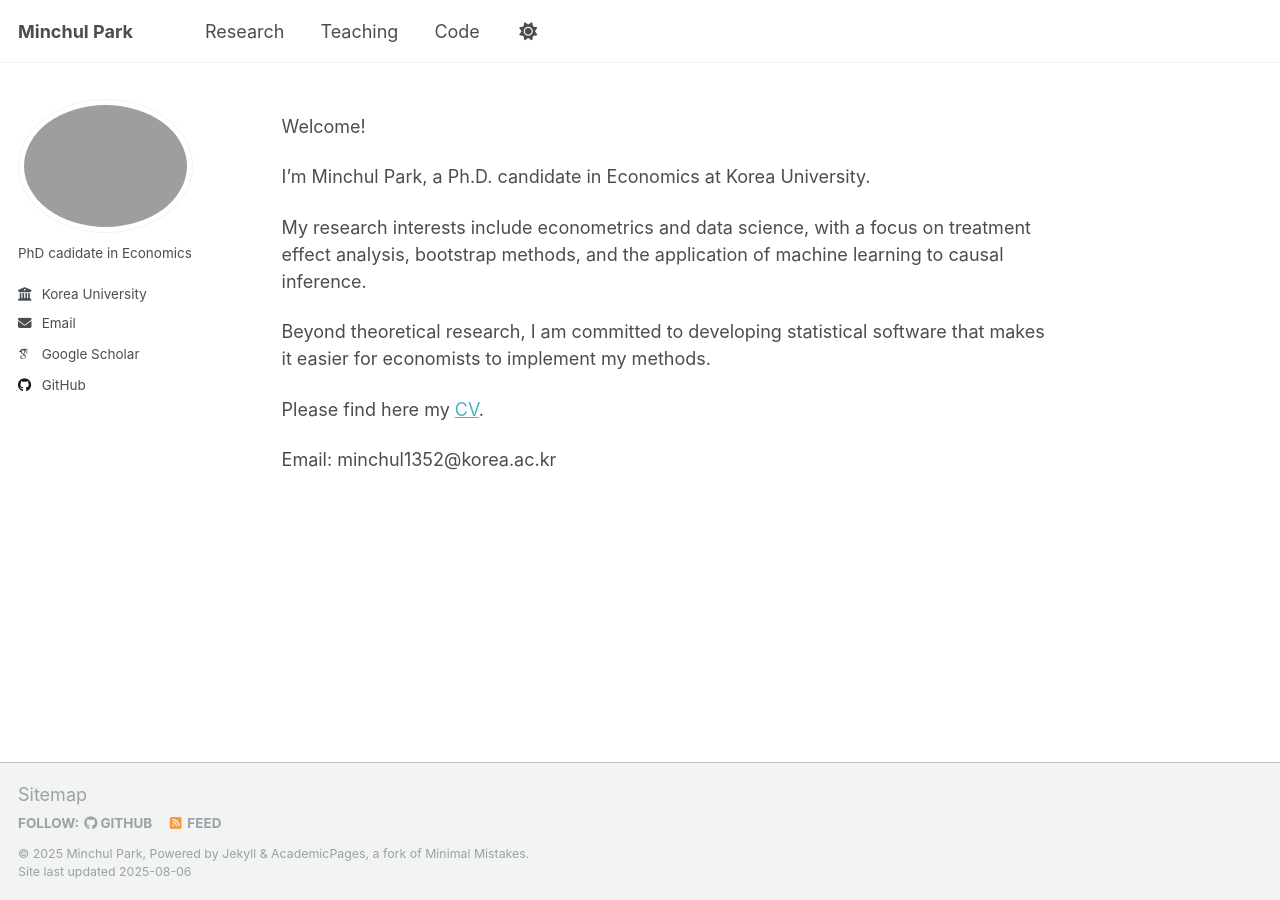
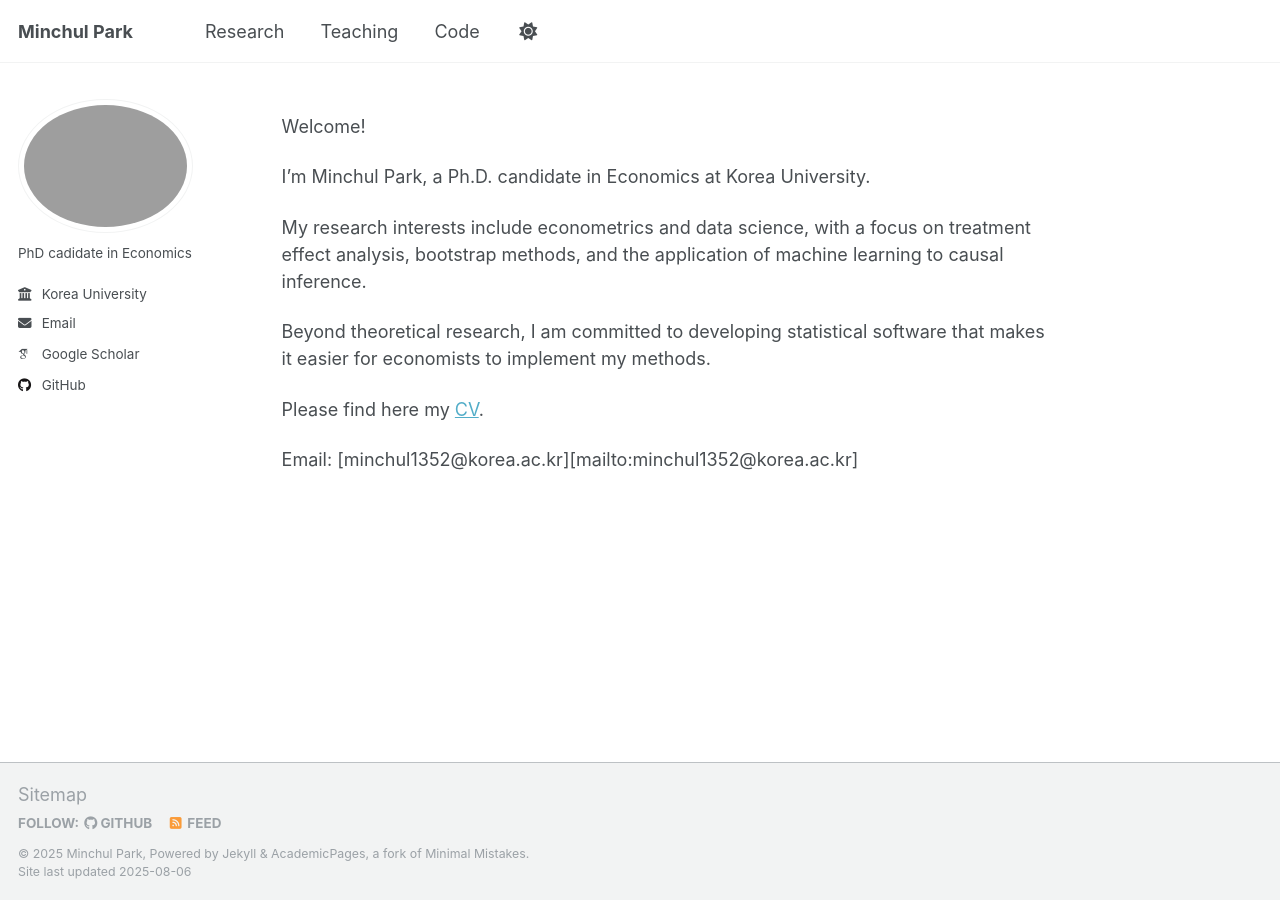
Before and after one commit to econompark/econompark.github.io, a Jekyll site: the page built from _pages/about.md, in a window 1280 px wide. Built offline with Jekyll 4.4.1, drawn with Linux system fonts in a browser that asks for light colours; some web fonts are replaced; a script that is not in the unit is left out; part of the change alters nothing that is shown.

Commit message:
Update about.md

```diff
--- a/_pages/about.md
+++ b/_pages/about.md
@@ -14,4 +14,4 @@ Beyond theoretical research, I am committed to developing statistical software t
 
 Please find here my [CV](/files/CV20250806.pdf).
 
-Email: minchul1352@korea.ac.kr
+Email: [minchul1352@korea.ac.kr][mailto:minchul1352@korea.ac.kr]
```
